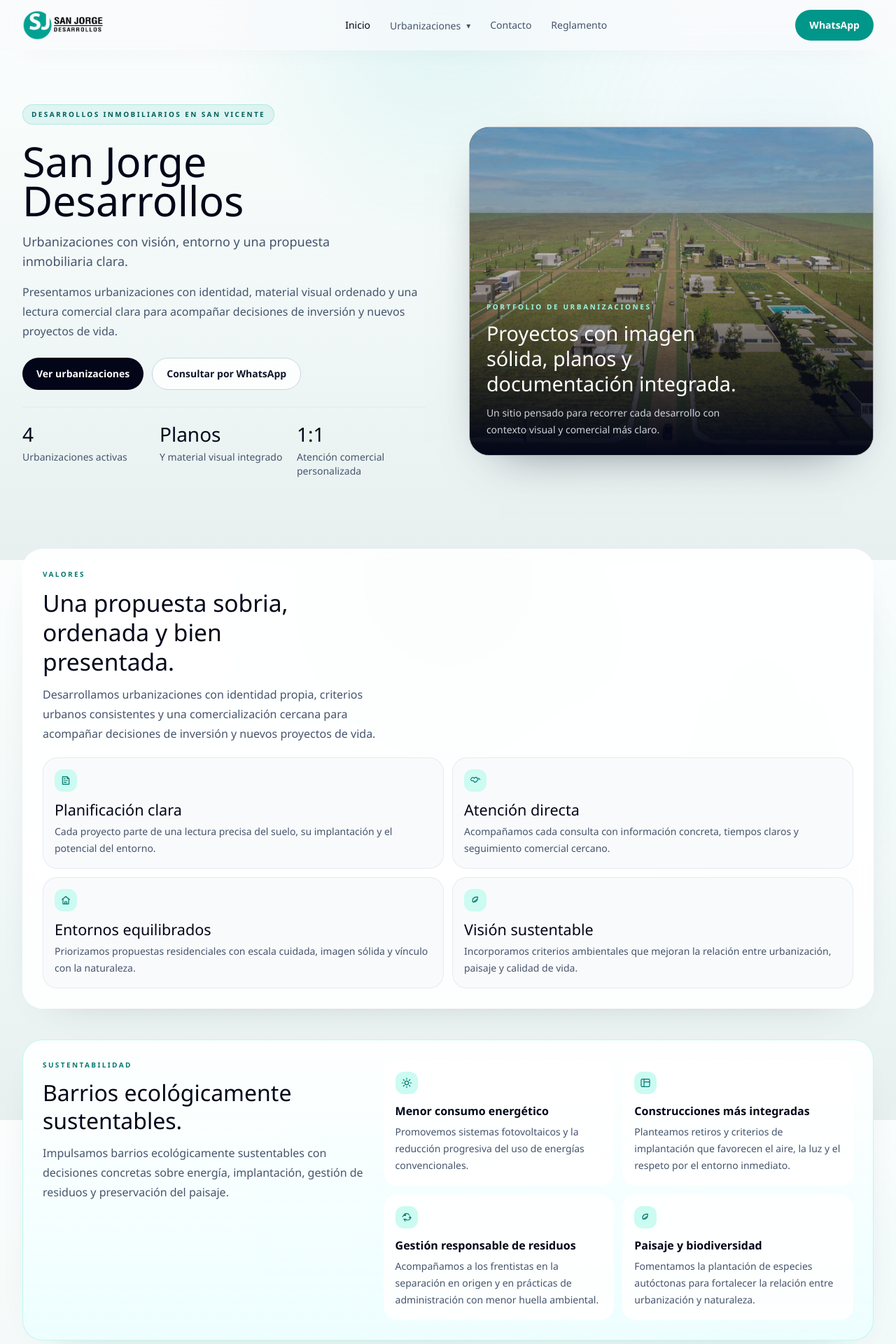
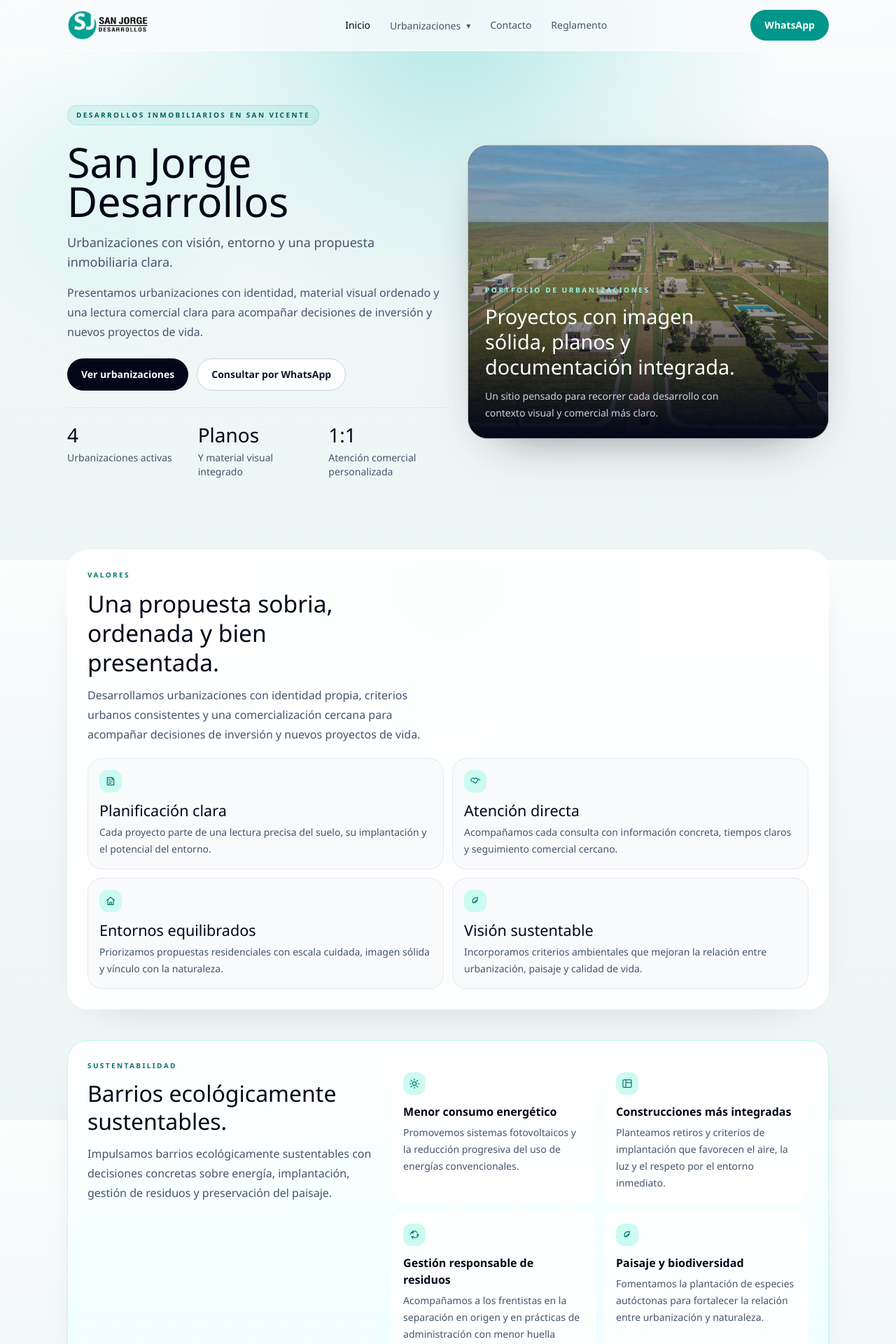
Before and after one commit to ssilviaprieto/san-jorge-desarrollos, a Next.js app: page / in a window 1280 px wide. Shown: the top 1920 px of the page at 70% size. Built offline with nearby package versions, Linux system fonts and the light colour scheme.

Commit message:
revert: rollback seam removal changes to restore original design

```diff
--- a/src/app/globals.css
+++ b/src/app/globals.css
@@ -1,7 +1,7 @@
 @import "tailwindcss";
 
 :root {
-  --background: #f5f9f8;
+  --background: #f3f8f8;
   --foreground: #0f172a;
   --font-sans: "Avenir Next", "Segoe UI", sans-serif;
   --font-display: "Iowan Old Style", "Palatino Linotype", "Book Antiqua",
@@ -23,9 +23,8 @@ body {
   color: var(--foreground);
   font-family: var(--font-sans);
   background-image:
-    radial-gradient(circle at top center, rgba(15, 187, 180, 0.12), transparent 34%),
-    radial-gradient(circle at right 12rem top 12rem, rgba(125, 211, 252, 0.08), transparent 24%),
-    linear-gradient(180deg, #fbfdfd 0%, #f6fbfa 30%, #eef6f5 68%, #e7f0ef 100%);
+    radial-gradient(circle at top, rgba(15, 187, 180, 0.11), transparent 30%),
+    linear-gradient(180deg, #fbfdfd 0%, #f3f8f8 38%, #edf5f5 100%);
   text-rendering: optimizeLegibility;
 }
 
--- a/src/app/layout.tsx
+++ b/src/app/layout.tsx
@@ -31,6 +31,8 @@ export default function RootLayout({
     >
       <body className="min-h-full bg-[var(--color-background)] text-[var(--color-foreground)]">
         <div className="relative min-h-screen overflow-x-clip">
+          <div className="pointer-events-none absolute inset-x-0 top-0 h-[34rem] bg-[radial-gradient(circle_at_top,_rgba(15,187,180,0.22),_transparent_58%)]" />
+          <div className="pointer-events-none absolute left-0 top-28 h-80 w-80 rounded-full bg-teal-300/10 blur-3xl" />
           <Navbar
             urbanizations={urbanizations}
             companyLogo={siteAssets.companyLogo}
--- a/src/app/page.tsx
+++ b/src/app/page.tsx
@@ -14,7 +14,7 @@ const heroImage = urbanizations[0]?.heroImage;
 export default function Home() {
   return (
     <div className="pb-8">
-      <section className="mx-auto grid min-h-[calc(100vh-7rem)] w-full max-w-[84rem] gap-6 px-4 py-6 sm:px-6 sm:py-8 lg:grid-cols-[minmax(0,1.03fr)_minmax(0,0.97fr)] lg:px-8 lg:py-10 2xl:max-w-[92rem] 2xl:gap-8">
+      <section className="mx-auto grid min-h-[calc(100vh-7rem)] w-full max-w-6xl gap-6 px-4 py-6 sm:px-6 sm:py-8 lg:grid-cols-[minmax(0,1.03fr)_minmax(0,0.97fr)] lg:items-center lg:px-8 lg:py-10">
         <Reveal className="relative flex flex-col justify-center">
           <div className="max-w-xl space-y-6">
             <div className="inline-flex rounded-full border border-teal-500/20 bg-teal-500/10 px-3 py-1.5 text-[10px] font-semibold uppercase tracking-[0.24em] text-teal-800">
@@ -99,7 +99,7 @@ export default function Home() {
         </Reveal>
       </section>
 
-      <section className="mx-auto w-full max-w-[84rem] px-4 py-6 sm:px-6 lg:px-8 2xl:max-w-[92rem]">
+      <section className="mx-auto w-full max-w-6xl px-4 py-6 sm:px-6 lg:px-8">
         <Reveal className="rounded-[1.8rem] border border-white/70 bg-white/88 p-5 shadow-[0_18px_60px_-50px_rgba(15,23,42,0.45)] backdrop-blur-sm sm:p-6 lg:p-7">
           <div className="space-y-5">
             <div className="max-w-2xl space-y-3">
@@ -137,7 +137,7 @@ export default function Home() {
         </Reveal>
       </section>
 
-      <section className="mx-auto w-full max-w-[84rem] px-4 py-5 sm:px-6 lg:px-8 2xl:max-w-[92rem]">
+      <section className="mx-auto w-full max-w-6xl px-4 py-5 sm:px-6 lg:px-8">
         <Reveal className="overflow-hidden rounded-[1.8rem] border border-teal-200/60 bg-[linear-gradient(180deg,rgba(255,255,255,0.96),rgba(236,254,255,0.88))] p-5 shadow-[0_18px_60px_-50px_rgba(15,23,42,0.42)] sm:p-6 lg:p-7">
           <div className="grid gap-5 lg:grid-cols-[0.82fr_1.18fr]">
             <div className="space-y-3">
@@ -175,7 +175,7 @@ export default function Home() {
         </Reveal>
       </section>
 
-      <section className="mx-auto w-full max-w-[84rem] px-4 py-5 sm:px-6 lg:px-8 2xl:max-w-[92rem]">
+      <section className="mx-auto w-full max-w-6xl px-4 py-5 sm:px-6 lg:px-8">
         <Reveal className="space-y-5">
           <div className="max-w-3xl space-y-3">
             <p className="text-[10px] font-semibold uppercase tracking-[0.24em] text-teal-700">
@@ -195,7 +195,7 @@ export default function Home() {
         </Reveal>
       </section>
 
-      <section className="mx-auto w-full max-w-[84rem] px-4 py-6 sm:px-6 lg:px-8 2xl:max-w-[92rem]">
+      <section className="mx-auto w-full max-w-6xl px-4 py-6 sm:px-6 lg:px-8">
         <Reveal className="flex flex-col gap-3 md:flex-row md:items-end md:justify-between">
           <div className="space-y-2">
             <p className="text-[10px] font-semibold uppercase tracking-[0.24em] text-teal-700">
@@ -226,7 +226,7 @@ export default function Home() {
         </div>
       </section>
 
-      <section className="mx-auto w-full max-w-[84rem] px-4 py-5 sm:px-6 lg:px-8 2xl:max-w-[92rem]">
+      <section className="mx-auto w-full max-w-6xl px-4 py-5 sm:px-6 lg:px-8">
         <Reveal className="rounded-[1.8rem] border border-white/70 bg-white/88 p-5 shadow-[0_18px_60px_-50px_rgba(15,23,42,0.45)] backdrop-blur-sm sm:p-6 lg:p-7">
           <div className="grid items-stretch gap-4 lg:grid-cols-[0.95fr_1.05fr]">
             <div className="h-full space-y-4 rounded-[1.25rem] border border-slate-200/80 bg-slate-50/85 p-4">
@@ -296,7 +296,7 @@ export default function Home() {
         </Reveal>
       </section>
 
-      <section id="contacto" className="mx-auto w-full max-w-[84rem] px-4 py-6 sm:px-6 lg:px-8 2xl:max-w-[92rem]">
+      <section id="contacto" className="mx-auto w-full max-w-6xl px-4 py-6 sm:px-6 lg:px-8">
         <Reveal className="overflow-hidden rounded-[1.8rem] border border-white/70 bg-slate-950 text-white shadow-[0_24px_70px_-48px_rgba(15,23,42,0.82)]">
           <div className="grid items-stretch gap-0 lg:grid-cols-[0.98fr_1.02fr]">
             <div className="space-y-4 bg-[linear-gradient(160deg,rgba(15,23,42,0.98),rgba(13,148,136,0.86))] p-5 sm:p-6 lg:p-7">
--- a/src/app/urbanizaciones/[slug]/page.tsx
+++ b/src/app/urbanizaciones/[slug]/page.tsx
@@ -47,7 +47,7 @@ export default async function UrbanizationDetailPage({
   }
 
   return (
-    <div className="mx-auto w-full max-w-[84rem] px-4 py-10 sm:px-6 lg:px-8 2xl:max-w-[92rem]">
+    <div className="mx-auto w-full max-w-6xl px-4 py-10 sm:px-6 lg:px-8">
       <Reveal className="overflow-hidden rounded-[2.6rem] border border-white/70 bg-white/88 shadow-[0_24px_78px_-52px_rgba(15,23,42,0.5)] backdrop-blur-sm">
         <div className="grid gap-0 lg:grid-cols-[1.02fr_0.98fr]">
           <div className="relative min-h-[24rem]">
--- a/src/app/urbanizaciones/page.tsx
+++ b/src/app/urbanizaciones/page.tsx
@@ -12,7 +12,7 @@ export const metadata: Metadata = {
 
 export default function UrbanizationsPage() {
   return (
-    <div className="mx-auto w-full max-w-[84rem] px-4 py-10 sm:px-6 lg:px-8 2xl:max-w-[92rem]">
+    <div className="mx-auto w-full max-w-6xl px-4 py-10 sm:px-6 lg:px-8">
       <Reveal className="max-w-3xl space-y-4">
         <p className="text-[10px] font-semibold uppercase tracking-[0.24em] text-teal-700">
           Urbanizaciones
--- a/src/components/footer.tsx
+++ b/src/components/footer.tsx
@@ -8,8 +8,8 @@ type FooterProps = {
 
 export function Footer({ urbanizations, email, whatsappUrl }: FooterProps) {
   return (
-    <footer className="mt-24 bg-[linear-gradient(180deg,rgba(245,249,248,0)_0%,rgba(15,23,42,0.12)_10%,rgba(15,23,42,0.82)_32%,#0f172a_54%,#0f172a_100%)] text-slate-200">
-      <div className="mx-auto grid w-full max-w-[84rem] gap-8 px-4 pb-10 pt-16 sm:px-6 lg:grid-cols-[1.3fr_0.9fr_0.9fr] lg:px-8 2xl:max-w-[92rem]">
+    <footer className="mt-24 border-t border-white/60 bg-slate-950 text-slate-200">
+      <div className="mx-auto grid w-full max-w-6xl gap-8 px-4 py-10 sm:px-6 lg:grid-cols-[1.3fr_0.9fr_0.9fr] lg:px-8">
         <div className="space-y-3">
           <p className="text-xs font-semibold uppercase tracking-[0.26em] text-teal-300">
             San Jorge Desarrollos
--- a/src/components/navbar.tsx
+++ b/src/components/navbar.tsx
@@ -25,8 +25,8 @@ export function Navbar({
   const isUrbanizationsSection = pathname.startsWith("/urbanizaciones");
 
   return (
-    <header className="sticky top-0 z-50 bg-[rgba(248,250,252,0.72)] shadow-[0_18px_38px_-34px_rgba(15,23,42,0.3)] backdrop-blur-xl">
-      <div className="mx-auto flex w-full max-w-[84rem] items-center justify-between gap-5 px-4 py-3.5 sm:px-6 lg:px-8 2xl:max-w-[92rem]">
+    <header className="sticky top-0 z-50 border-b border-white/70 bg-[rgba(248,250,252,0.82)] backdrop-blur-xl">
+      <div className="mx-auto flex w-full max-w-6xl items-center justify-between gap-5 px-4 py-3.5 sm:px-6 lg:px-8">
         <Link href="/" className="flex min-w-0 items-center gap-3">
           {companyLogo ? (
             <div className="relative h-10 w-40 sm:h-11 sm:w-48">
@@ -127,7 +127,7 @@ export function Navbar({
       </div>
 
       <div
-        className={`overflow-hidden bg-white/95 transition-[max-height] duration-300 lg:hidden ${
+        className={`overflow-hidden border-t border-white/60 bg-white/95 transition-[max-height] duration-300 lg:hidden ${
           isMenuOpen ? "max-h-[32rem]" : "max-h-0"
         }`}
       >
```
